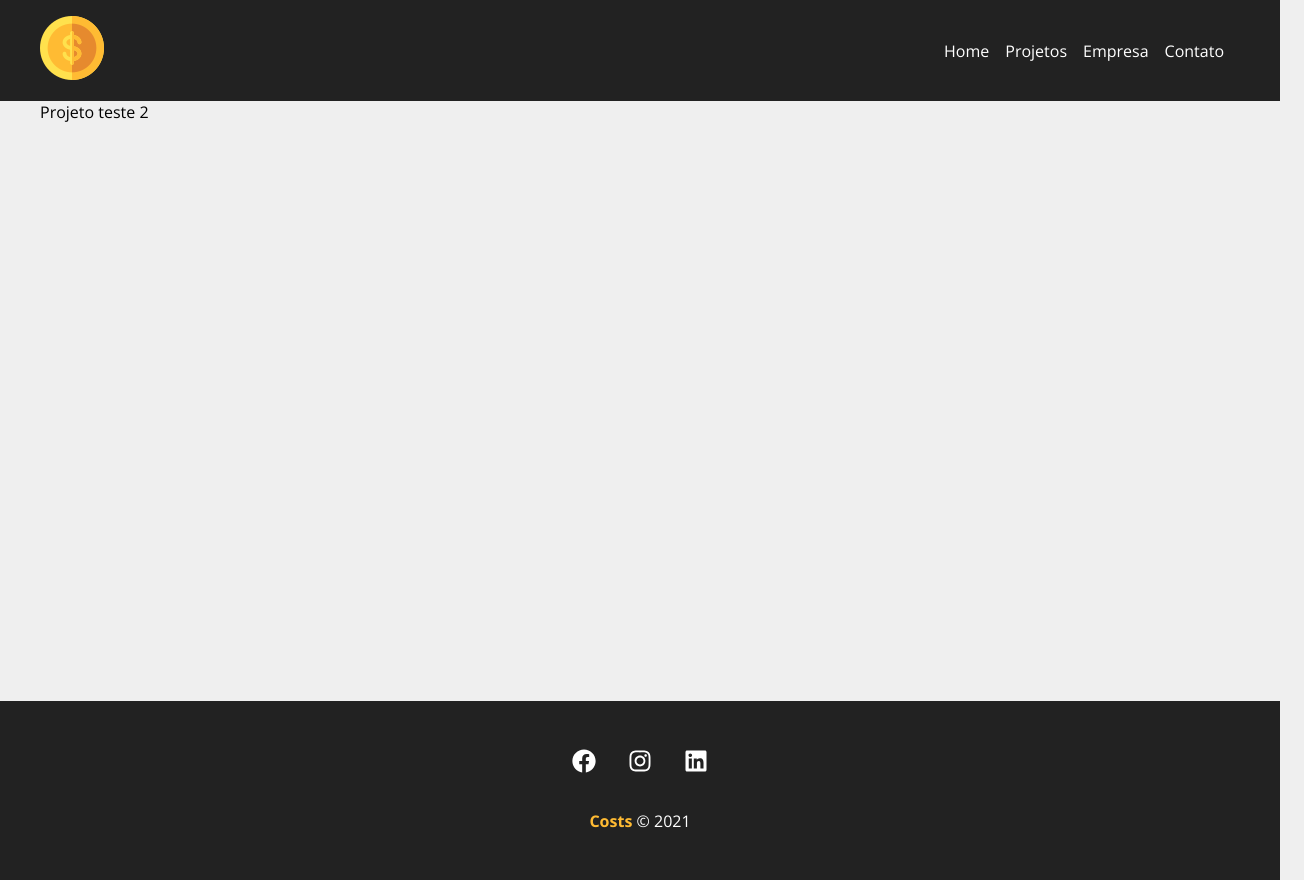
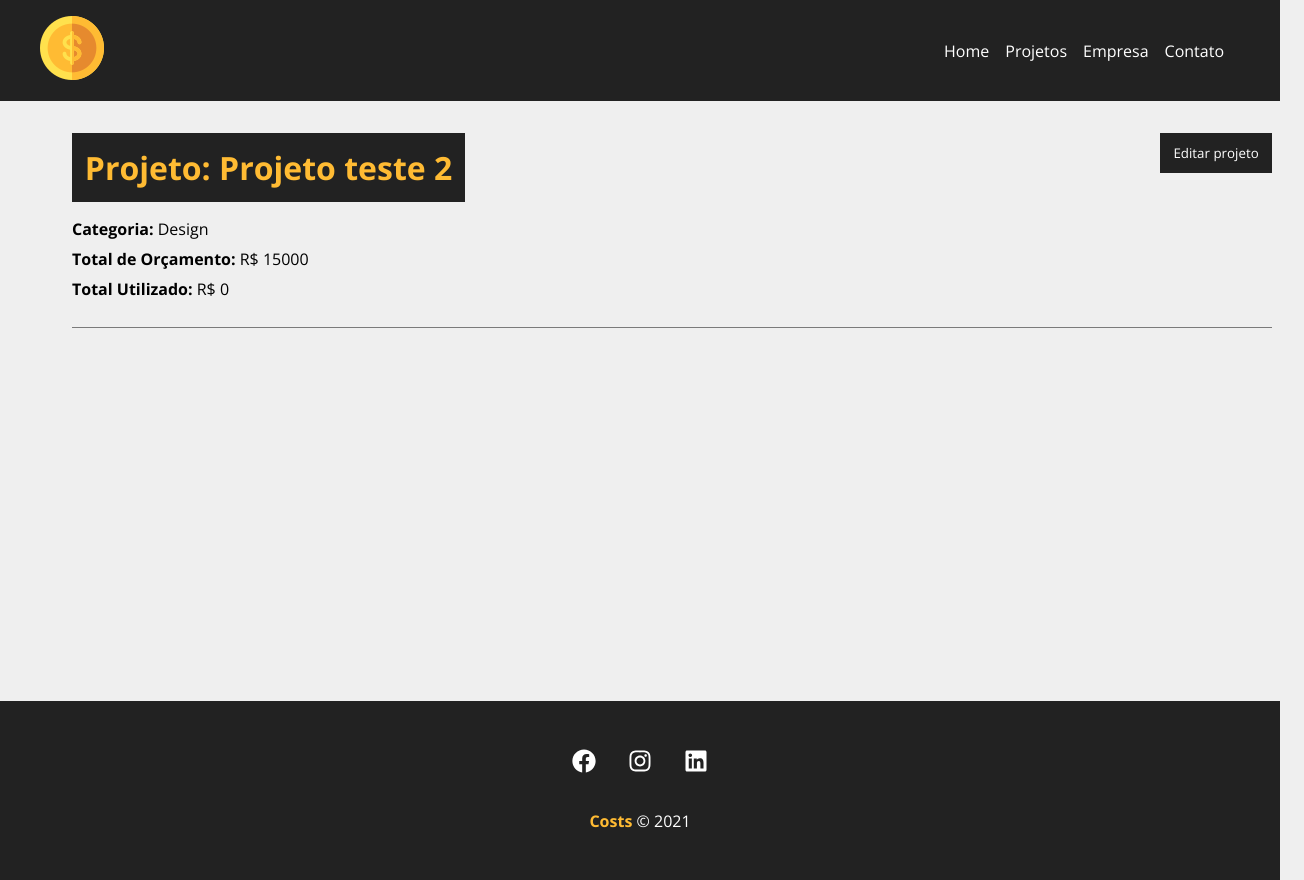
Before and after one commit to will-cesar/react-crud-projetos, a React (Create React App) app: page /project/2 in a window 1280 px wide. Shown: the whole page, 1304 px wide, since content can reach past the window. Built offline with nearby package versions, Linux system fonts and the light colour scheme; data requests are answered from the project's data file.

Commit message:
Aula 31 - página detalhes do projeto

```diff
--- a/src/components/pages/Project.js
+++ b/src/components/pages/Project.js
@@ -2,12 +2,16 @@
 import { useState, useEffect } from "react";
 
 import styles from "./Project.module.css";
+import Loading from "../layout/Loading";
+import Container from "../layout/Container";
 
 function Project() {
   const { id } = useParams();
   const [project, setProject] = useState([]);
+  const [showProjectForm, setShowProjectForm] = useState(false);
 
   useEffect(() => {
+    setTimeout(() => {
       fetch(`http://localhost:5000/projects/${id}`, {
         method: "GET",
         headers: {
@@ -17,10 +21,53 @@
         .then((resp) => resp.json())
         .then((data) => {
           setProject(data);
-      });
+        })
+        .catch((err) => console.log(err));
+    }, 500);
   }, [id]);
 
-  return <p>{project.name}</p>;
+  function toggleProjectForm() {
+    setShowProjectForm(!showProjectForm);
+  }
+
+  return (
+    <>
+      {project.name ? (
+        <div className={styles.project_details}>
+          <Container customClass="column">
+            <div className={styles.details_container}>
+              <h1>Projeto: {project.name}</h1>
+              <button className={styles.btn} onClick={toggleProjectForm}>
+                {!showProjectForm ? "Editar projeto" : "Fechar"}
+              </button>
+
+              {!showProjectForm ? (
+                <div className={styles.project_info}>
+                  <p>
+                    <span>Categoria:</span> {project.category.name}
+                  </p>
+
+                  <p>
+                    <span>Total de Orçamento:</span> R$ {project.budget}
+                  </p>
+
+                  <p>
+                    <span>Total Utilizado:</span> R$ {project.cost}
+                  </p>
+                </div>
+              ) : (
+                <div className={styles.project_info}>
+                  <p>Detalhes do projeto</p>
+                </div>
+              )}
+            </div>
+          </Container>
+        </div>
+      ) : (
+        <Loading />
+      )}
+    </>
+  );
 }
 
 export default Project;
--- a/src/components/pages/Project.module.css
+++ b/src/components/pages/Project.module.css
@@ -0,0 +1,48 @@
+.project_details {
+  padding: 2em;
+}
+
+.project_details h1,
+.project_details h2,
+.project_details p {
+  margin-bottom: .5em;
+}
+
+.project_details h1 {
+  background-color: #222;
+  color: #ffbb33;
+  padding: .4em;
+}
+
+.project_details span {
+  font-weight: bold;
+}
+
+.details_container,
+.service_form_container {
+  border-bottom: 1px solid #7a7a7a;
+  margin-bottom: 1.2em;
+  padding-bottom: 1.2em;
+  display: flex;
+  justify-content: space-between;
+  flex-wrap: wrap;
+}
+
+.btn {
+  background-color: #222;
+  color: #fff;
+  padding: .5em 1em;
+  text-decoration: none;
+  transition: .5s;
+  cursor: pointer;
+  max-height: 40px;
+  border: none
+}
+
+.btn:hover {
+  color: #ffbb33;
+}
+
+.project_info {
+  width: 100%;
+}
```
Lines whose indentation alone changed are shown as unchanged.
